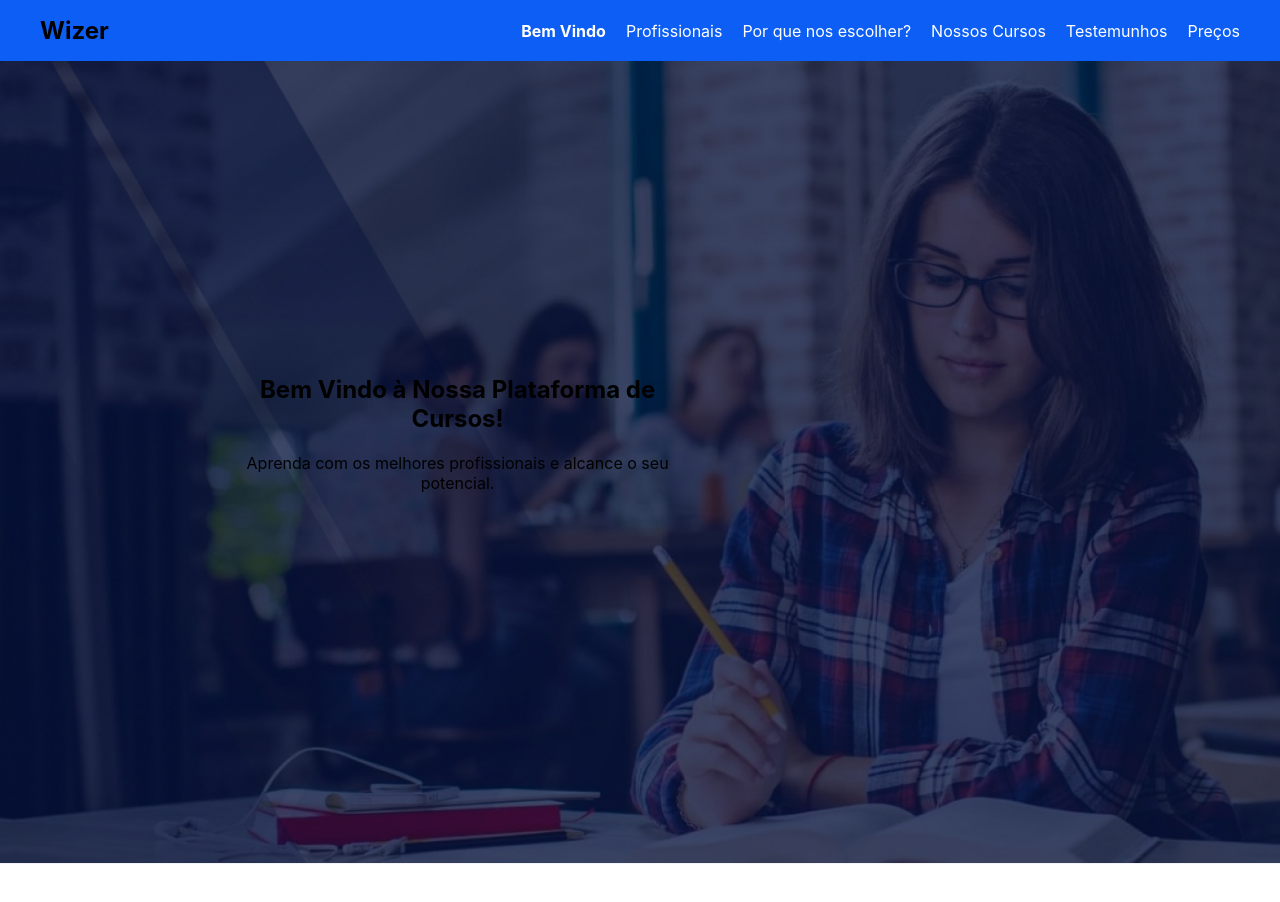
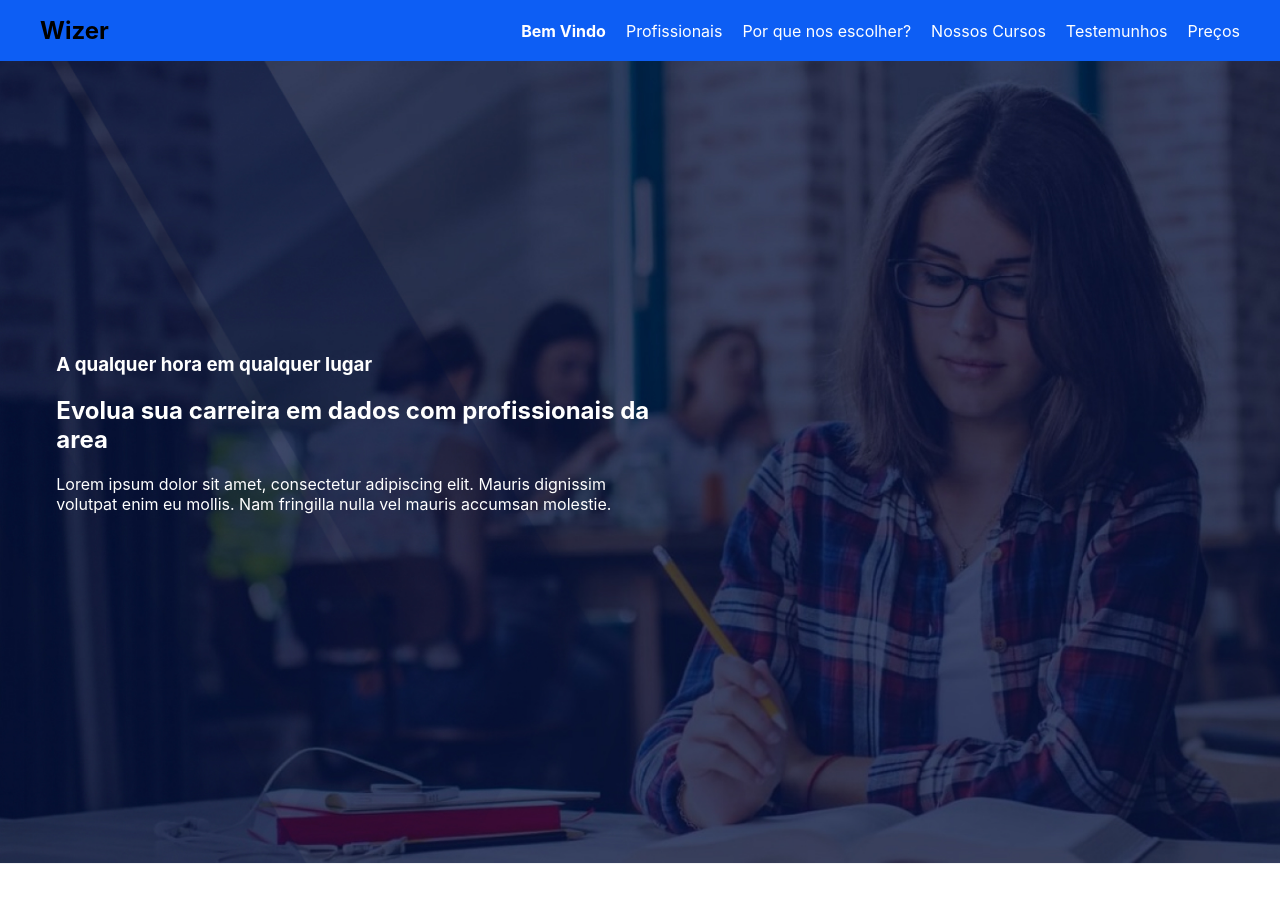
Before and after one commit to Lucas-A-Araujo/landing-page-challenge, a React (Create React App) app: page / in a window 1280 px wide. Shown: the top 902 px of the page. Built offline with nearby package versions, Linux system fonts and the light colour scheme.

Commit message:
chore: resize texts

```diff
--- a/src/components/Welcome_section/index.jsx
+++ b/src/components/Welcome_section/index.jsx
@@ -14,8 +14,9 @@ function WelcomeSection() {
       <section id="welcome" className="section welcome-section" style={welcomeStyle}>
         <div className="welcome-content">
           <div className="welcome-text">
-            <h1>Bem Vindo à Nossa Plataforma de Cursos!</h1>
-            <p>Aprenda com os melhores profissionais e alcance o seu potencial.</p>
+            <h3>A qualquer hora em qualquer lugar</h3>
+            <h1>Evolua sua carreira em dados com profissionais da area</h1>
+            <p>Lorem ipsum dolor sit amet, consectetur adipiscing elit. Mauris dignissim volutpat enim eu mollis. Nam fringilla nulla vel mauris accumsan molestie.</p>
           </div>
         </div>
       </section>
--- a/src/components/Welcome_section/styles.css
+++ b/src/components/Welcome_section/styles.css
@@ -8,8 +8,10 @@
     display: flex;
     justify-content: space-between;
     align-items: center;
-    margin-left: 10%; /* Margem à esquerda */
-    width: 80%; /* Ajuste a largura conforme necessário */
+    margin-left: 4%; /* Margem à esquerda */
+    width: 100%;
+    color: white;
+    text-align: left;
   }
 
   .welcome-text {
```
